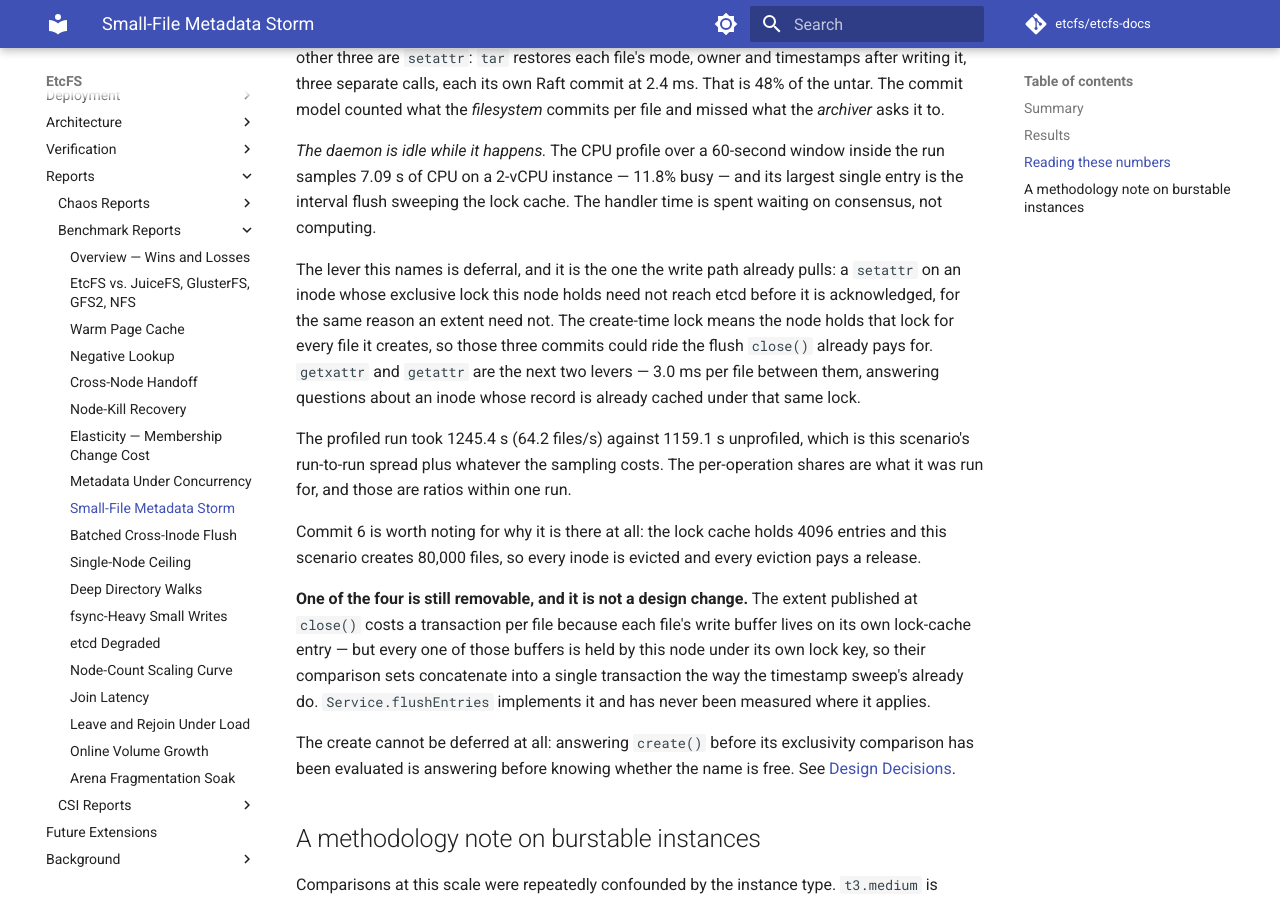
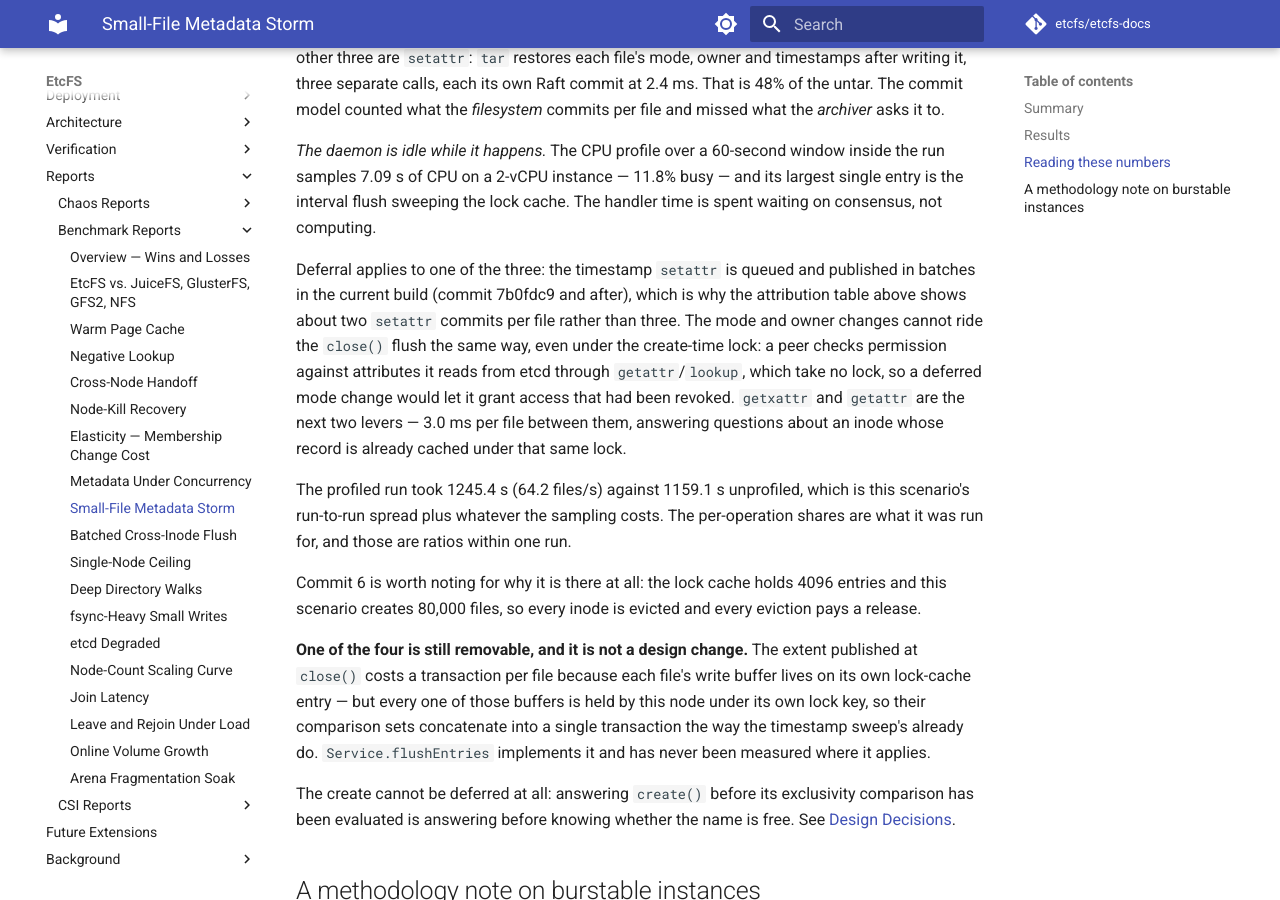
Before and after one commit to etcfs/etcfs-docs, an MkDocs documentation site: the page built from docs/reports/benchmark-reports/smallfile-storm.md, in a window 1280 px wide and 900 px high, scrolled down 3791 px. Built offline with MkDocs 1.6.1 and Material for MkDocs 9.7.7, drawn with Linux system fonts in a browser that asks for light colours; comment, search, counter and statistics services are not loaded.

Commit message:
docs(benchmarks): stated which setattr calls can be deferred and why mode and owner cannot

```diff
--- a/docs/reports/benchmark-reports/smallfile-storm.md
+++ b/docs/reports/benchmark-reports/smallfile-storm.md
@@ -125,7 +125,7 @@ Three things fall out at once.
 
 *The daemon is idle while it happens.* The CPU profile over a 60-second window inside the run samples 7.09 s of CPU on a 2-vCPU instance — 11.8% busy — and its largest single entry is the interval flush sweeping the lock cache. The handler time is spent waiting on consensus, not computing.
 
-The lever this names is deferral, and it is the one the write path already pulls: a `setattr` on an inode whose exclusive lock this node holds need not reach etcd before it is acknowledged, for the same reason an extent need not. The create-time lock means the node holds that lock for every file it creates, so those three commits could ride the flush `close()` already pays for. `getxattr` and `getattr` are the next two levers — 3.0 ms per file between them, answering questions about an inode whose record is already cached under that same lock.
+Deferral applies to one of the three: the timestamp `setattr` is queued and published in batches in the current build (commit 7b0fdc9 and after), which is why the attribution table above shows about two `setattr` commits per file rather than three. The mode and owner changes cannot ride the `close()` flush the same way, even under the create-time lock: a peer checks permission against attributes it reads from etcd through `getattr`/`lookup`, which take no lock, so a deferred mode change would let it grant access that had been revoked. `getxattr` and `getattr` are the next two levers — 3.0 ms per file between them, answering questions about an inode whose record is already cached under that same lock.
 
 The profiled run took 1245.4 s (64.2 files/s) against 1159.1 s unprofiled, which is this scenario's run-to-run spread plus whatever the sampling costs. The per-operation shares are what it was run for, and those are ratios within one run.
 
```
